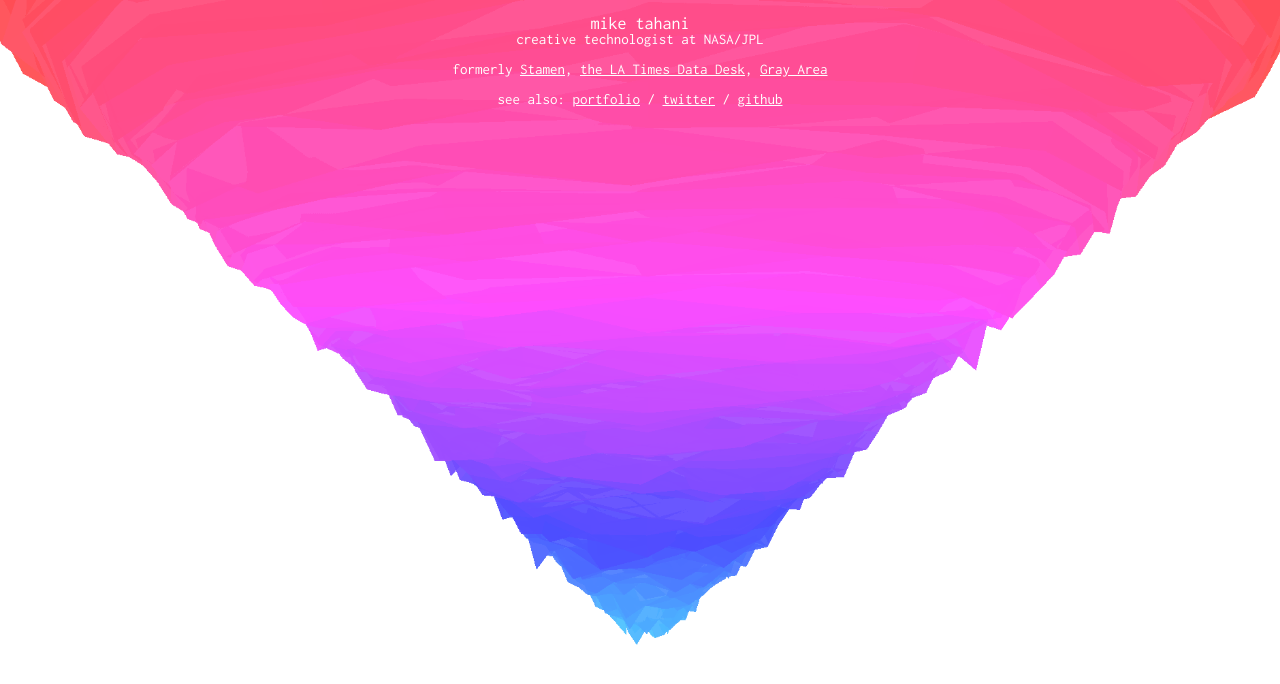
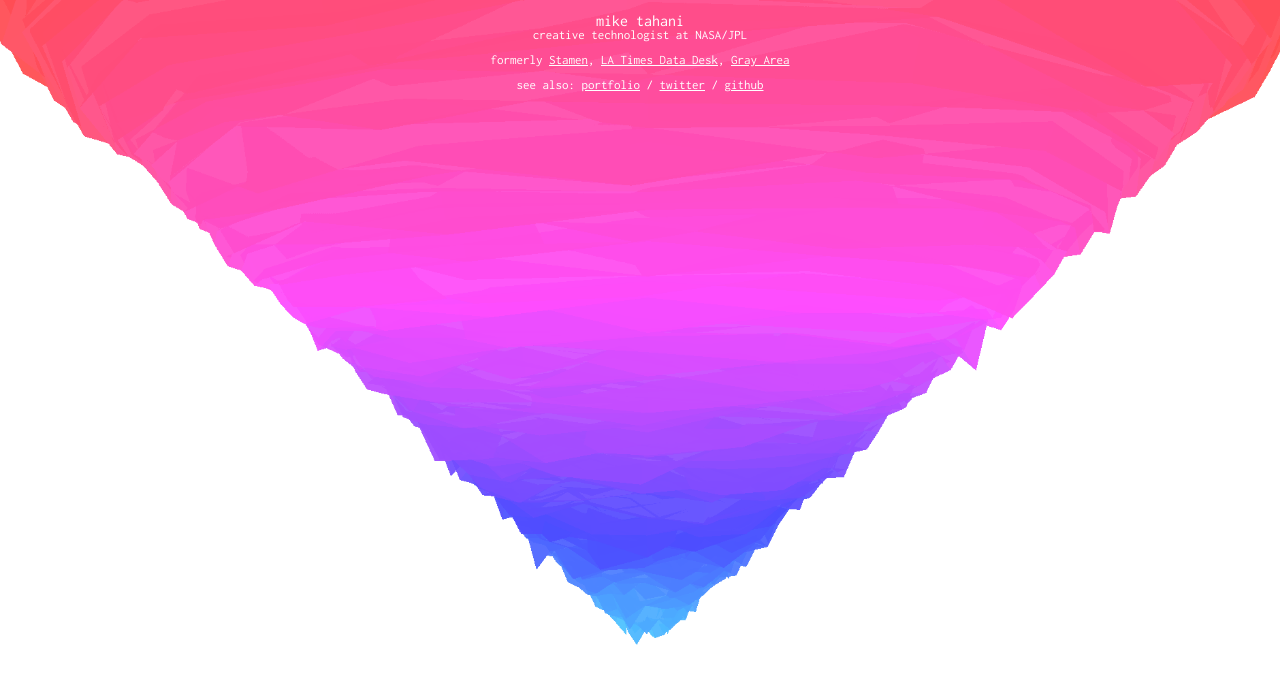
Before and after one commit to miketahani/miketahani.github.com, a plain HTML site: page index.html in a window 1280 px wide. Drawn offline with Linux system fonts and the light colour scheme.

Commit message:
font size

```diff
--- a/index.html
+++ b/index.html
@@ -22,7 +22,7 @@
         padding: 0;
 
         font-family: 'inconsolata';
-        font-size: 15px;
+        font-size: 13px;
         color: #fff;
         text-align: center;
       }
@@ -32,7 +32,7 @@
       }
 
       h2 {
-        font-size: 18px;
+        font-size: 16px;
         font-weight: normal;
         margin: 0;
         padding: 0;
@@ -45,9 +45,6 @@
 
     <div id='main'>
 
-      <!-- <h2>Mike Tahani</h2> -->
-      <!-- <h4>Creative Technologist</h4> -->
-
       <p>
         <h2>mike tahani</h2>
         creative technologist at NASA/JPL
@@ -56,7 +53,7 @@
       <p>
         formerly
         <a href='http://www.stamen.com'>Stamen</a>,
-        <a href='http://datadesk.latimes.com'>the LA Times Data Desk</a>,
+        <a href='http://datadesk.latimes.com'>LA Times Data Desk</a>,
         <a href='http://grayarea.org/'>Gray Area</a>
       </p>
 
```
